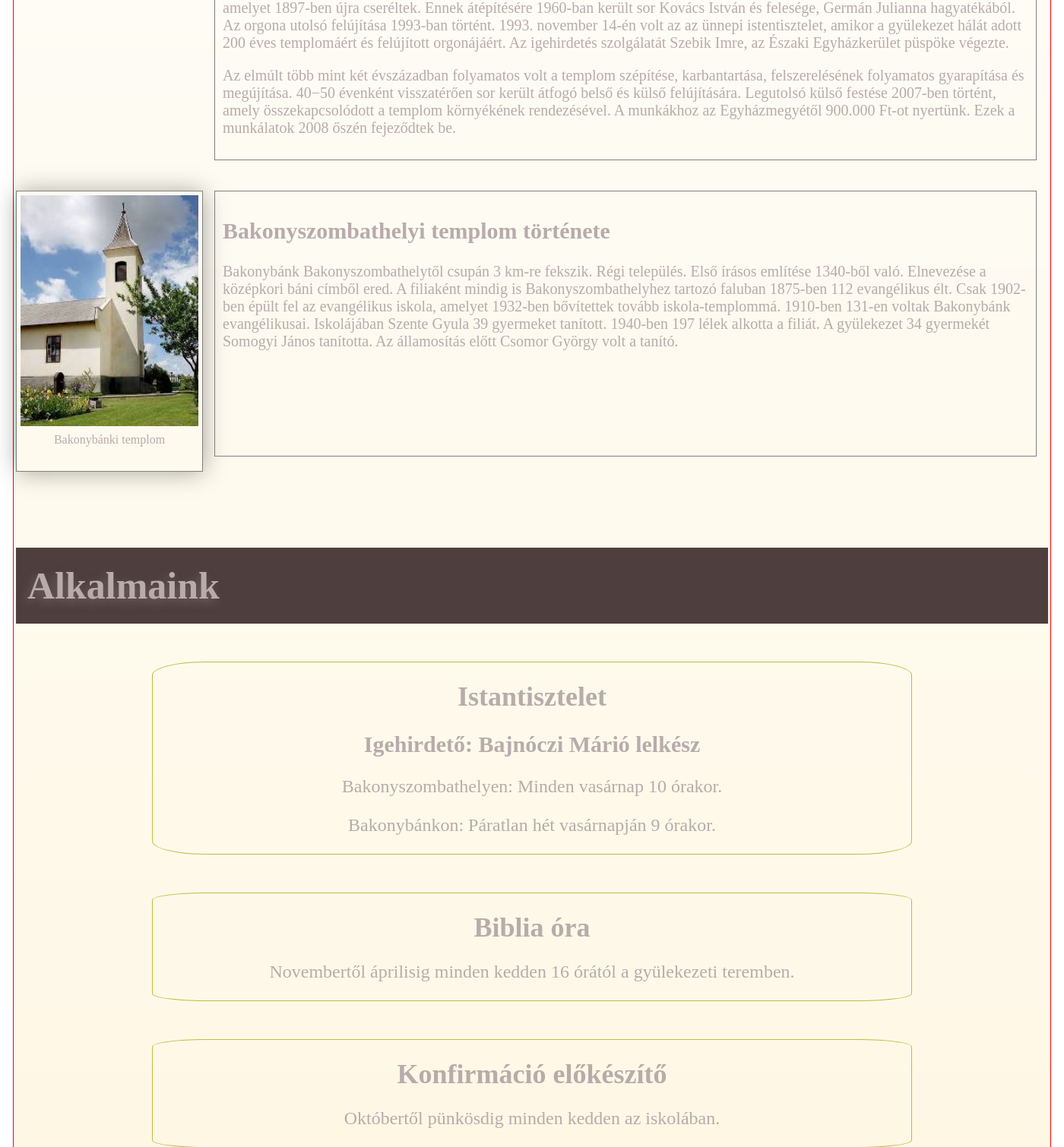
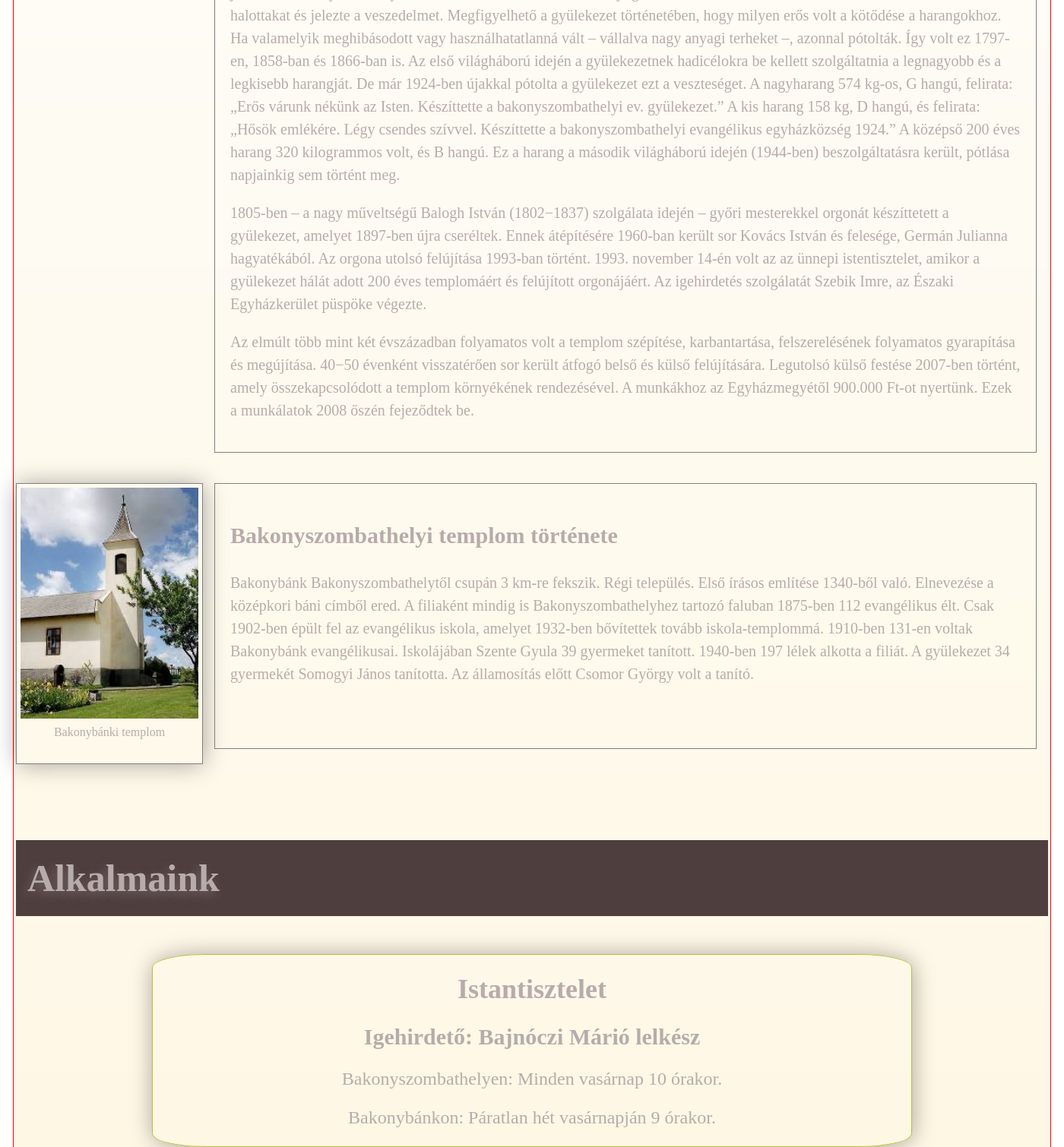
Before and after one commit to ProjectPannonia/Template-megval-s-t-s, a PHP site: page / in a window 1400 px wide. Shown: the part 2052-3562 px from the top of the page at 76% size. Run offline with PHP 8.4, Linux system fonts and the light colour scheme; some web fonts are replaced.

Commit message:
Update style.css

```diff
--- a/style/style.css
+++ b/style/style.css
@@ -103,8 +103,9 @@ box-shadow: 1px 1px 30px -1px rgba(0,0,0,0.36);
 .temple_history {
     margin: 20px 15px;
     font-size: 20px;
-    padding: 10px;
+    padding: 20px;
     border: 1px solid grey;
+    line-height: 1.5;
 }
 .events {
     display: flex;
@@ -121,6 +122,8 @@ box-shadow: 1px 1px 30px -1px rgba(0,0,0,0.36);
     width: 1000px;
     margin-top: 50px;
     border-radius: 7%;
+    -webkit-box-shadow: 1px 1px 30px -1px rgba(0,0,0,0.36);
+box-shadow: 1px 1px 30px -1px rgba(0,0,0,0.36);
 }
 .event_card h1 {
     font-size: 36px;
```
